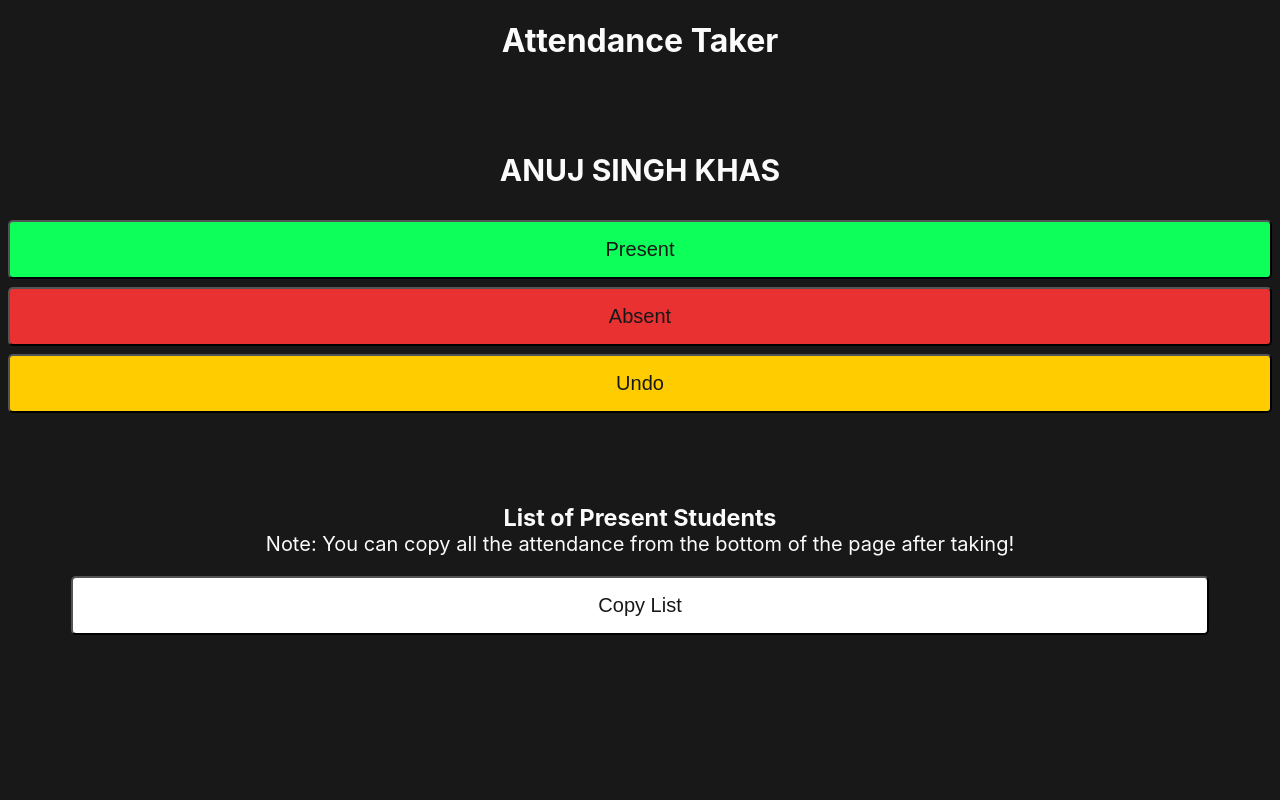
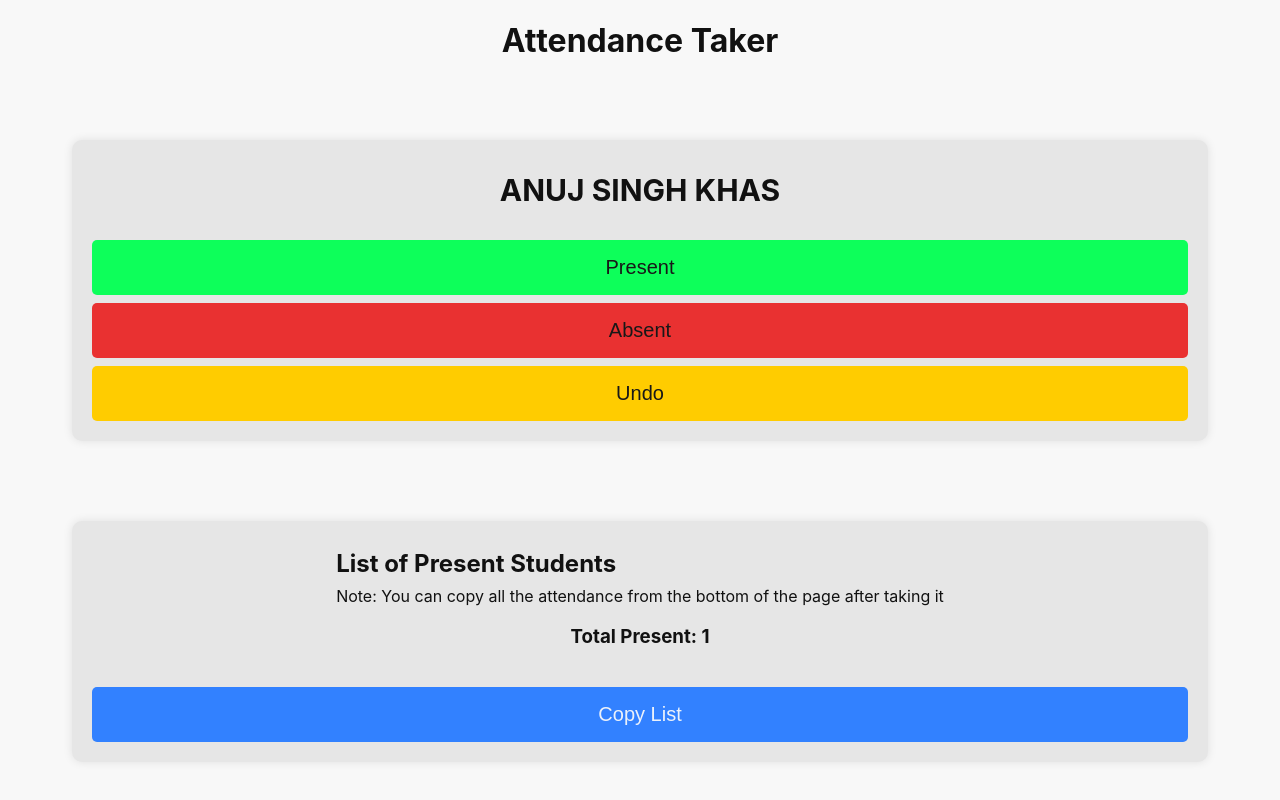
Before and after one commit to Navdeepgambhir9023/attendance-taker, a plain HTML site: page index.html in a window 1280 px wide. Both pictures are taken after a click on the button "Present". Drawn offline with Linux system fonts and the light colour scheme; a web font is replaced by a local one.

Commit message:
feat: UI updated

```diff
--- a/index.html
+++ b/index.html
@@ -22,8 +22,8 @@
 
   <div id="footer-div">
     <div>
-      <h3>List of Present Students</h3>
-      <p>Note: You can copy all the attendance from the bottom of the page after taking!</p>
+      <h2>List of Present Students</h2>
+      <p>Note: You can copy all the attendance from the bottom of the page after taking it</p>
     </div>
     <h3 id="totalPresent"></h3>
     <div id="presentList"></div>
--- a/script.js
+++ b/script.js
@@ -110,6 +110,31 @@ function undo() {
 }
 
 
+// Function to handle 'Present' button click
+function markPresent() {
+  const currentStudent = students[currentStudentIndex];
+  presentStudents.push(currentStudent);
+  updatePresentCount(); // Update the count of present students
+  const studentNameElement = document.getElementById("studentName");
+  studentNameElement.textContent = currentStudent;
+  studentNameElement.classList.add("float-animation", "present"); // Apply the animation class and color class
+  setTimeout(() => {
+    studentNameElement.classList.remove("float-animation", "present"); // Remove the animation and color class after 0.3 seconds
+    nextStudent();
+  }, 300);
+}
+
+// Function to handle 'Absent' button click
+function markAbsent() {
+  updatePresentCount(); // Update the count of present students
+  const studentNameElement = document.getElementById("studentName");
+  studentNameElement.classList.add("float-animation", "absent"); // Apply the animation class and color class
+  setTimeout(() => {
+    studentNameElement.classList.remove("float-animation", "absent"); // Remove the animation and color class after 0.3 seconds
+    nextStudent();
+  }, 300);
+}
+
 // Function to copy present students list to clipboard
 function copyPresentList() {
   const presentList = document.getElementById("presentList");
@@ -126,5 +151,12 @@ function copyPresentList() {
     });
 }
 
+
+// Function to update the count of present students
+function updatePresentCount() {
+  document.getElementById("totalPresent").textContent = `Total Present: ${presentStudents.length}`;
+}
+
+
 // Initialize by displaying the first student
 displayCurrentStudent();
--- a/styles.css
+++ b/styles.css
@@ -1,9 +1,9 @@
 body {
-  background-color: #181818;
+  background-color: #f8f8f8;
   height: 100%;
-  color: #fbfbfb;
+  color: #111111;
   font-family: 'Inter',
-  sans-serif;
+    sans-serif;
 }
 
 h1 {
@@ -16,7 +16,11 @@ h1 {
   align-items: center;
   justify-content: center;
   height: 100%;
-  margin: 10vh 0;
+  margin: 10vh 5vw;
+  background-color: #e6e6e6;
+  border-radius: 10px;
+  box-shadow: 0 0 10px rgba(0, 0, 0, 0.1);
+  padding: 20px;
 }
 
 #home-div h2 {
@@ -26,7 +30,7 @@ h1 {
   text-align: center;
 }
 
-#present-btn{
+#present-btn {
   margin-top: 20px;
   padding: 2vh 5vw;
   border-radius: 5px;
@@ -36,6 +40,7 @@ h1 {
   cursor: pointer;
   transition: 0.3s;
   width: 100%;
+    border: none;
 }
 
 #present-btn:hover {
@@ -43,7 +48,7 @@ h1 {
 }
 
 #present-btn:active {
-  background-color: rgba(0, 255, 76, 0.747);
+  background-color: rgba(0, 163, 49, 0.863);
 }
 
 #absent-btn {
@@ -56,14 +61,15 @@ h1 {
   cursor: pointer;
   transition: 0.3s;
   width: 100%;
-}
+  border: none;
+  }
 
 #absent-btn:hover {
   background-color: rgba(233, 49, 49, 0.547);
 }
 
 #absent-btn:active {
-  background-color: rgba(233, 49, 49, 0.747);
+  background-color: rgba(176, 36, 36, 0.911);
 }
 
 #undo-btn {
@@ -76,6 +82,7 @@ h1 {
   cursor: pointer;
   transition: 0.3s;
   width: 100%;
+    border: none;
 }
 
 #undo-btn:hover {
@@ -83,44 +90,75 @@ h1 {
 }
 
 #undo-btn:active {
-  background-color: rgba(255, 204, 0, 0.747);
+  background-color: rgba(146, 117, 5, 0.747);
 }
 
-
 #footer-div {
-  margin: auto;
-  bottom: 0;
-  width: 90%;
-  text-align: center;
-  padding: 10px 0;
-  background-color: #181818;
-  color: #fbfbfb;
-  font-size: 20px;
+  display: flex;
+  flex-direction: column;
+  align-items: center;
+  justify-content: center;
+  height: 100%;
+  margin: 10vh 5vw;
+  background-color: #e6e6e6;
+  border-radius: 10px;
+  box-shadow: 0 0 10px rgba(0, 0, 0, 0.1);
+  padding: 20px;
 }
 
-#footer-div p{
+#footer-div p {
   margin: auto;
-  width: 90%;
 }
-#footer-div h3 {
-  width: 90%;
-  margin: auto;
+
+#footer-div h2 {
+  margin: 1vh auto;
   padding: 0;
 }
-
 
 #copylist-btn {
   margin-top: 20px;
   padding: 2vh 5vw;
   border-radius: 5px;
-  background-color: #ffffff;
-  color: #181818;
+  background-color: #3281ff;
+  color: #fafafaed;
   font-size: 20px;
   cursor: pointer;
   transition: 0.3s;
   width: 100%;
+  border: none;
 }
 
 #copylist-btn:hover {
-  background-color: rgba(255, 255, 255, 0.547);
+  background-color: rgba(50, 129, 255, 0.741);
 }
+
+#copylist-btn:active {
+  background-color: rgba(0, 63, 123, 0.863);
+}
+
+
+@keyframes floatUpDown {
+  0% {
+    transform: translateY(0);
+  }
+
+  50% {
+    transform: translateY(-10px);
+  }
+
+  100% {
+    transform: translateY(0);
+  }
+}
+
+.float-animation {
+  animation: floatUpDown 0.3s ease-in-out;
+}
+
+.present {
+  color: #0dff5a;
+}
+
+.absent {
+  color: #e93131;
+}
```
